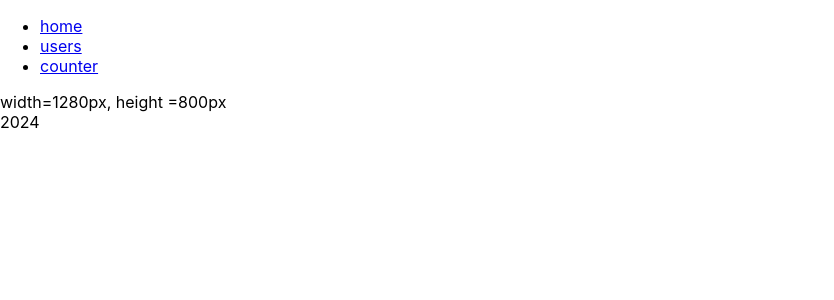
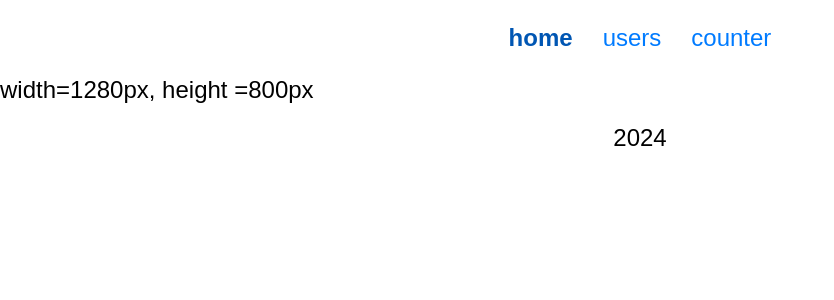
Before and after one commit to MartaPipan/react20062024, a React (Create React App) app: page / in a window 1280 px wide. Shown: the top 300 px of the page, without its empty margins (0-834 px from the left). Built offline with nearby package versions, Linux system fonts and the light colour scheme.

Commit message:
work with style in file.modules.scss

```diff
--- a/src/App.css
+++ b/src/App.css
@@ -36,3 +36,39 @@
     transform: rotate(360deg);
   }
 }
+
+
+
+/**my version
+*/
+body {
+  font-family: Arial, sans-serif;
+  font-size: 24px;
+}
+
+
+nav ul {
+  display: flex;
+  justify-content: center;
+  list-style: none;
+  padding: 0;
+}
+
+nav ul li {
+  margin: 0 15px;
+}
+
+nav ul li a {
+  text-decoration: none;
+  color: #007bff;
+}
+
+nav ul li a.active {
+  font-weight: bold;
+  color: #0056b3;
+}
+
+footer {
+  text-align: center;
+  margin-top: 20px;
+}
--- a/src/components/Spinner/Spinner.module.scss
+++ b/src/components/Spinner/Spinner.module.scss
@@ -3,6 +3,7 @@
   height: 50px;
   display: grid;
   animation: s4 4s infinite;
+  margin: auto;
 }
 
 .custom-loader::before,
--- a/src/components/UserFilters/UserFilters.module.scss
+++ b/src/components/UserFilters/UserFilters.module.scss
@@ -1,11 +1,23 @@
 .user-filters-container {
-    margin-top: 20px;
+  margin-top: 20px;
+  display: flex;
+  flex-direction: column;
+  align-items: center;
 }
 
 .filter-section {
-    margin-bottom: 10px;
+  margin-bottom: 10px;
 }
 
 .filter-label {
-    margin-right: 10px;
+  margin-right: 10px;
 }
+.select-nat {
+    padding: 10px;
+    font-size: 1.2em;
+    /* Aumenta o tamanho do texto */
+    border: 1px solid #ccc;
+    border-radius: 5px;
+    margin-bottom: 15px;
+    /* Espaçamento abaixo do seletor */
+  }
--- a/src/components/UserFilters/index.jsx
+++ b/src/components/UserFilters/index.jsx
@@ -13,7 +13,12 @@ const UserFilters = ({
 
   return (
     <div className={styles["user-filters-container"]}>
-      <select name="nat" value={currentNat} onChange={handlerNat}>
+      <select
+        name="nat"
+        value={currentNat}
+        onChange={handlerNat}
+        className={styles["select-nat"]}
+      >
         <option value="us">us</option>
         <option value="dk">dk</option>
         <option value="fr">fr</option>
--- a/src/components/UserList/UserList.module.scss
+++ b/src/components/UserList/UserList.module.scss
@@ -1,10 +1,16 @@
 .user-list-container {
     margin-top: 20px;
+    padding: 10px;
+    border-radius: 10px;
+    display: flex;
+    flex-direction: column;
+    align-items: center;
 }
 
 .user-list {
     list-style-type: none;
     padding: 0;
+    text-align: center;
 }
 
 .user-list-item {
@@ -12,4 +18,5 @@
     background-color: #f0f0f0;
     padding: 10px;
     border-radius: 5px;
+    border: 1px solid #ddd;
 }
--- a/src/components/UsersLoader/UsersLoader.module.scss
+++ b/src/components/UsersLoader/UsersLoader.module.scss
@@ -1,8 +1,15 @@
 .user-loader-section {
-    margin-top: 30px;
+    margin-top: 10px;
+    padding: 10px;
+    border: 1px solid #ccc;
+    border-radius: 10px;
+    display: flex;
+    flex-direction: column;
+    align-items: center;
 }
 
 .error-message {
     color: red;
     font-weight: bold;
+    text-align: center;
 }
```
